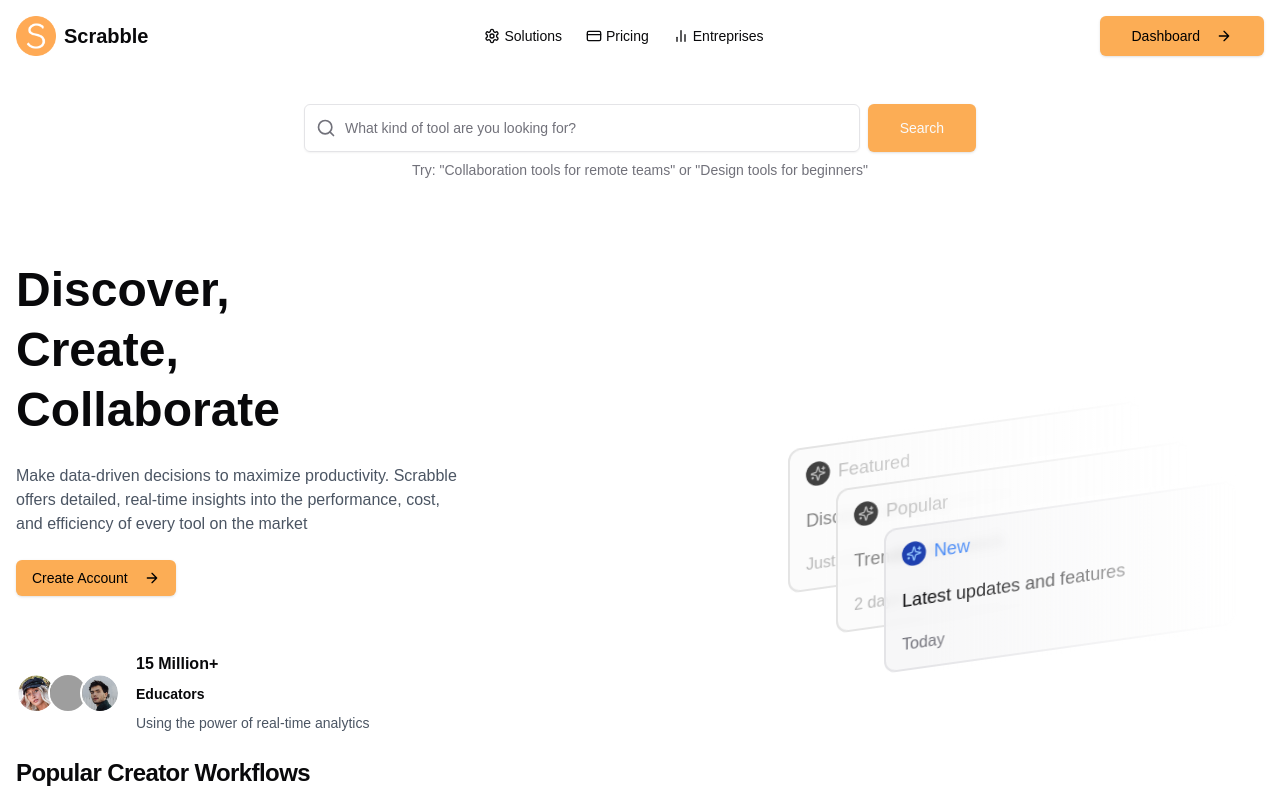
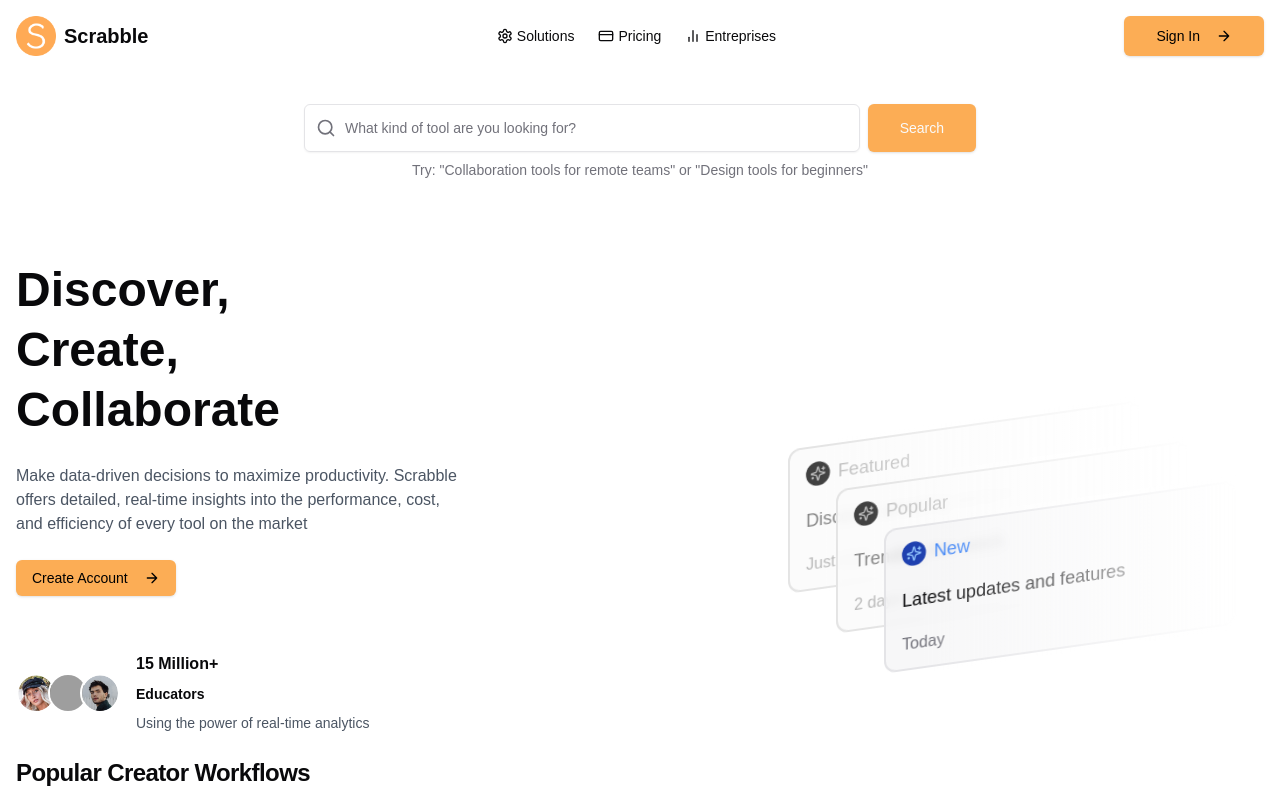
Before and after one commit to FlatBushZombies/scrabble, a Next.js app: page / in a window 1280 px wide. Shown: the top 800 px of the page. Built offline with nearby package versions, Linux system fonts and the light colour scheme; no server answers; grey boxes are pictures that could not be loaded.

Commit message:
auth button fix

```diff
--- a/app/(root)/page.tsx
+++ b/app/(root)/page.tsx
@@ -23,6 +23,7 @@ import CreatorWorkFlow from "@/components/CreatorWorkFlow"
 import CategoryFilter from "@/components/CategoryFilter"
 import ProductGrid from "@/components/ProductGrid"
 import { Suspense } from "react"
+import AuthButton from "@/components/AuthButton"
 
 const defaultCards = [
   {
@@ -81,26 +82,7 @@ export default function Page() {
             Entreprises
           </Link>
         </nav>
-        <Button
-      asChild
-      size="lg"
-      className="bg-primary hover:bg-[#daf149] text-black"
-    >
-      <Link href={isSignedIn ? "/dashboard" : "/sign-in"}>
-        {isSignedIn ? "Dashboard" : "Sign In"}
-        <svg
-          className="w-4 h-4 ml-2"
-          viewBox="0 0 24 24"
-          fill="none"
-          stroke="currentColor"
-          strokeWidth="2"
-          strokeLinecap="round"
-          strokeLinejoin="round"
-        >
-          <path d="M5 12h14m-7-7 7 7-7 7" />
-        </svg>
-      </Link>
-    </Button>
+        <AuthButton />
       </header>
 
 
--- /dev/null
+++ b/components/AuthButton.tsx
@@ -0,0 +1,41 @@
+// components/AuthButton.tsx
+'use client'
+
+import { useUser } from "@clerk/nextjs"
+import Link from "next/link"
+import { Button } from "@/components/ui/button"
+
+export default function AuthButton() {
+  const { isSignedIn, isLoaded } = useUser()
+
+  if (!isLoaded) {
+    return (
+      <Button size="lg" className="bg-primary hover:bg-[#daf149] text-black" disabled>
+        Loading...
+      </Button>
+    )
+  }
+
+  return (
+    <Button
+      asChild
+      size="lg"
+      className="bg-primary hover:bg-[#daf149] text-black"
+    >
+      <Link href={isSignedIn ? "/dashboard" : "/sign-in"}>
+        {isSignedIn ? "Dashboard" : "Sign In"}
+        <svg
+          className="w-4 h-4 ml-2"
+          viewBox="0 0 24 24"
+          fill="none"
+          stroke="currentColor"
+          strokeWidth="2"
+          strokeLinecap="round"
+          strokeLinejoin="round"
+        >
+          <path d="M5 12h14m-7-7 7 7-7 7" />
+        </svg>
+      </Link>
+    </Button>
+  )
+}
```
